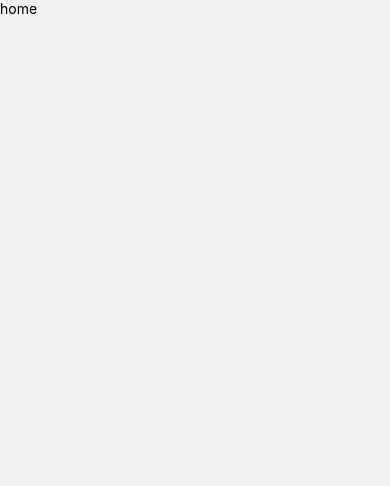
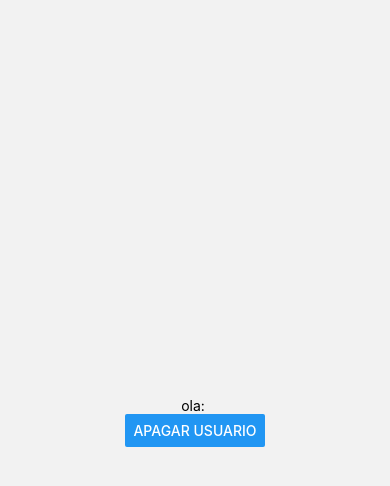
Before and after one commit to Igordevz/app-uber, a React Native app: screen /home in a window 390 px wide. Shown: the top 486 px of the page. Built offline with nearby package versions, Linux system fonts and the light colour scheme.

Commit message:
finalizado logica de reconhecimento de login

```diff
--- a/src/screens/home/home.tsx
+++ b/src/screens/home/home.tsx
@@ -1,10 +1,49 @@
-import { View, Text } from 'react-native'
-import React from 'react'
+import { View, Text, Button } from 'react-native'
+import { useState, useEffect } from 'react'
+import AsyncStorage from '@react-native-async-storage/async-storage'
 
-export default function Home() {
+export default function Home({ navigation }: any) {
+
+  const [user, setUser] = useState<any | undefined>()
+  const [loading, setLoading] = useState(true)
+  useEffect(() => {
+    async function buscarUsuario() {
+      setLoading(true)
+      const key: any | undefined = await AsyncStorage.getItem("user");
+      setUser(JSON.parse(key));
+      setLoading(false)
+    }
+    buscarUsuario();
+  }, [])
+
+
   return (
-    <View>
-      <Text>home</Text>
-    </View>
+    <>
+      {loading ? (
+        <View style={{
+          display: 'flex',
+          justifyContent: 'center',
+          alignItems: "center",
+          height: "100%",
+          width: "100%"
+        }}>
+          <Text style={{ color: "black" }}>carregando</Text>
+          <Button title='apagar usuario' onPress={() => { AsyncStorage.removeItem("user"), navigation.navigate("login") }} />
+
+        </View>
+      ) : (
+        <View style={{
+          display: 'flex',
+          justifyContent: 'center',
+          alignItems: "center",
+          height: "100%",
+          width: "100%"
+        }}>
+          <Text style={{ color: "black" }}>ola: {user?.name}</Text>
+          <Button title='apagar usuario' onPress={() => { AsyncStorage.removeItem("user"), navigation.navigate("login") }} />
+
+        </View>
+      )}
+    </>
   )
 }
```
